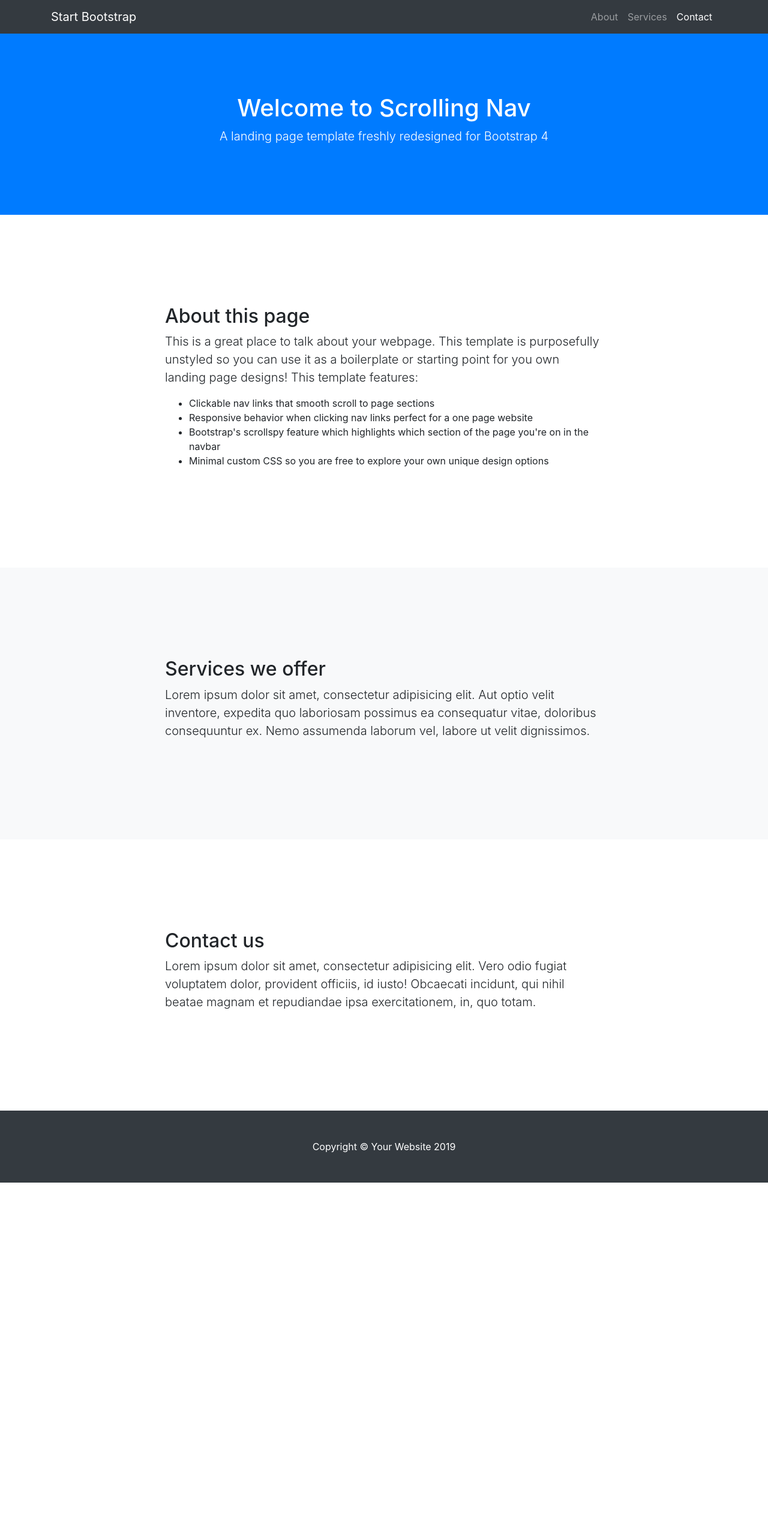
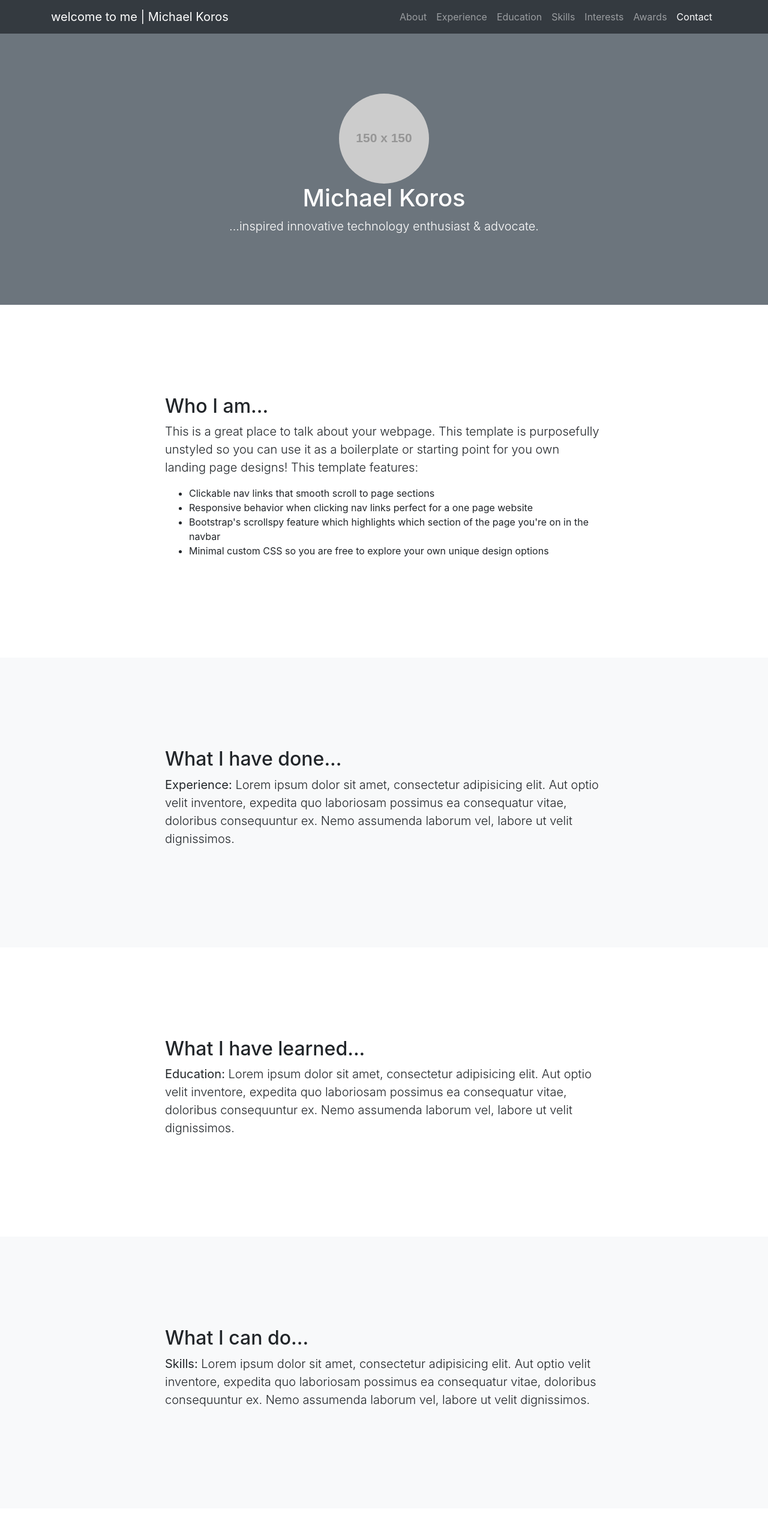
Before and after one commit to MichaelRK66/iop-5xx, a plain HTML site: page index.html in a window 1280 px wide. Shown: the top 2560 px of the page at 60% size. Before the commit the page ends 1971 px from the top, so only its background shows below. Drawn offline with Linux system fonts and the light colour scheme; placeholder pictures from the web are drawn by us.

Commit message:
added sections, content, and links to set about personalizing template.

```diff
--- a/index.html
+++ b/index.html
@@ -1,60 +1,50 @@
 <!DOCTYPE html>
 <html lang="en">
-
 <head>
-
 <meta charset="utf-8">
 <meta name="viewport" content="width=device-width, initial-scale=1, shrink-to-fit=no">
 <meta name="description" content="">
 <meta name="author" content="">
-
-  <title>Scrolling Nav - Start Bootstrap Template</title>
+<title>welcome to me | Michael Koros</title>
 
 <!-- Bootstrap core CSS -->
 <link href="vendor/bootstrap/css/bootstrap.min.css" rel="stylesheet">
 
 <!-- Custom styles for this template -->
 <link href="css/scrolling-nav.css" rel="stylesheet">
-
 </head>
 
 <body id="page-top">
 
 <!-- Navigation -->
 <nav class="navbar navbar-expand-lg navbar-dark bg-dark fixed-top" id="mainNav">
-    <div class="container">
-      <a class="navbar-brand js-scroll-trigger" href="#page-top">Start Bootstrap</a>
-      <button class="navbar-toggler" type="button" data-toggle="collapse" data-target="#navbarResponsive" aria-controls="navbarResponsive" aria-expanded="false" aria-label="Toggle navigation">
-        <span class="navbar-toggler-icon"></span>
-      </button>
+  <div class="container"> <a class="navbar-brand js-scroll-trigger" href="#page-top">welcome to me | Michael Koros</a>
+    <button class="navbar-toggler" type="button" data-toggle="collapse" data-target="#navbarResponsive" aria-controls="navbarResponsive" aria-expanded="false" aria-label="Toggle navigation"> <span class="navbar-toggler-icon"></span> </button>
     <div class="collapse navbar-collapse" id="navbarResponsive">
       <ul class="navbar-nav ml-auto">
         <li class="nav-item">
-            <a class="nav-link js-scroll-trigger" href="#about">About</a>
-          </li>
-          <li class="nav-item">
-            <a class="nav-link js-scroll-trigger" href="#services">Services</a>
-          </li>
-          <li class="nav-item">
-            <a class="nav-link js-scroll-trigger" href="#contact">Contact</a>
-          </li>
+        <li class="nav-item"> <a class="nav-link js-scroll-trigger" href="#about">About</a> </li>
+        <li class="nav-item"> <a class="nav-link js-scroll-trigger" href="#experience">Experience</a> </li>
+        <li class="nav-item"> <a class="nav-link js-scroll-trigger" href="#education">Education</a> </li>
+        <li class="nav-item"> <a class="nav-link js-scroll-trigger" href="#skills">Skills</a> </li>
+        <li class="nav-item"> <a class="nav-link js-scroll-trigger" href="#interests">Interests</a> </li>
+        <li class="nav-item"> <a class="nav-link js-scroll-trigger" href="#awards">Awards</a> </li>
+        <li class="nav-item"> <a class="nav-link js-scroll-trigger" href="#contact">Contact</a> </li>
       </ul>
     </div>
   </div>
 </nav>
-
-  <header class="bg-primary text-white">
-    <div class="container text-center">
-      <h1>Welcome to Scrolling Nav</h1>
-      <p class="lead">A landing page template freshly redesigned for Bootstrap 4</p>
+<header class="bg-secondary text-white">
+  <div class="container text-center"> <img class="rounded-circle img-fluid" src="http://via.placeholder.com/150x150" alt="Michael Koros">
+    <h1>Michael Koros</h1>
+    <p class="lead">...inspired innovative technology enthusiast & advocate.</p>
   </div>
 </header>
-
 <section id="about">
   <div class="container">
     <div class="row">
       <div class="col-lg-8 mx-auto">
-          <h2>About this page</h2>
+        <h2>Who I am...</h2>
         <p class="lead">This is a great place to talk about your webpage. This template is purposefully unstyled so you can use it as a boilerplate or starting point for you own landing page designs! This template features:</p>
         <ul>
           <li>Clickable nav links that smooth scroll to page sections</li>
@@ -66,18 +56,56 @@
     </div>
   </div>
 </section>
-
-  <section id="services" class="bg-light">
+<section id="experience" class="bg-light">
   <div class="container">
     <div class="row">
       <div class="col-lg-8 mx-auto">
-          <h2>Services we offer</h2>
-          <p class="lead">Lorem ipsum dolor sit amet, consectetur adipisicing elit. Aut optio velit inventore, expedita quo laboriosam possimus ea consequatur vitae, doloribus consequuntur ex. Nemo assumenda laborum vel, labore ut velit dignissimos.</p>
+        <h2>What I have done...</h2>
+        <p class="lead"><strong>Experience:</strong> Lorem ipsum dolor sit amet, consectetur adipisicing elit. Aut optio velit inventore, expedita quo laboriosam possimus ea consequatur vitae, doloribus consequuntur ex. Nemo assumenda laborum vel, labore ut velit dignissimos.</p>
       </div>
     </div>
   </div>
 </section>
-
+<section id="education">
+  <div class="container">
+    <div class="row">
+      <div class="col-lg-8 mx-auto">
+        <h2>What I have learned...</h2>
+        <p class="lead"><strong>Education: </strong>Lorem ipsum dolor sit amet, consectetur adipisicing elit. Aut optio velit inventore, expedita quo laboriosam possimus ea consequatur vitae, doloribus consequuntur ex. Nemo assumenda laborum vel, labore ut velit dignissimos.</p>
+      </div>
+    </div>
+  </div>
+</section>
+<section id="skills" class="bg-light">
+  <div class="container">
+    <div class="row">
+      <div class="col-lg-8 mx-auto">
+        <h2>What I can do...</h2>
+        <p class="lead"><strong>Skills: </strong>Lorem ipsum dolor sit amet, consectetur adipisicing elit. Aut optio velit inventore, expedita quo laboriosam possimus ea consequatur vitae, doloribus consequuntur ex. Nemo assumenda laborum vel, labore ut velit dignissimos.</p>
+      </div>
+    </div>
+  </div>
+</section>
+<section id="interests">
+  <div class="container">
+    <div class="row">
+      <div class="col-lg-8 mx-auto">
+        <h2>What inspires me...</h2>
+        <p class="lead"><strong>Interests:</strong> Lorem ipsum dolor sit amet, consectetur adipisicing elit. Vero odio fugiat voluptatem dolor, provident officiis, id iusto! Obcaecati incidunt, qui nihil beatae magnam et repudiandae ipsa exercitationem, in, quo totam.</p>
+      </div>
+    </div>
+  </div>
+</section>
+<section id="awards" class="bg-light">
+  <div class="container">
+    <div class="row">
+      <div class="col-lg-8 mx-auto">
+        <h2>What makes me proud...</h2>
+        <p class="lead"><strong>Awards:</strong> Lorem ipsum dolor sit amet, consectetur adipisicing elit. Vero odio fugiat voluptatem dolor, provident officiis, id iusto! Obcaecati incidunt, qui nihil beatae magnam et repudiandae ipsa exercitationem, in, quo totam.</p>
+      </div>
+    </div>
+  </div>
+</section>
 <section id="contact">
   <div class="container">
     <div class="row">
@@ -92,7 +120,7 @@
 <!-- Footer -->
 <footer class="py-5 bg-dark">
   <div class="container">
-      <p class="m-0 text-center text-white">Copyright &copy; Your Website 2019</p>
+    <p class="m-0 text-center text-white">Copyright &copy; iop-5xx.mikekoros.com</p>
   </div>
   <!-- /.container -->
 </footer>
@@ -106,7 +134,5 @@
 
 <!-- Custom JavaScript for this theme -->
 <script src="js/scrolling-nav.js"></script>
-
 </body>
-
 </html>
```
Lines whose indentation alone changed are shown as unchanged.
